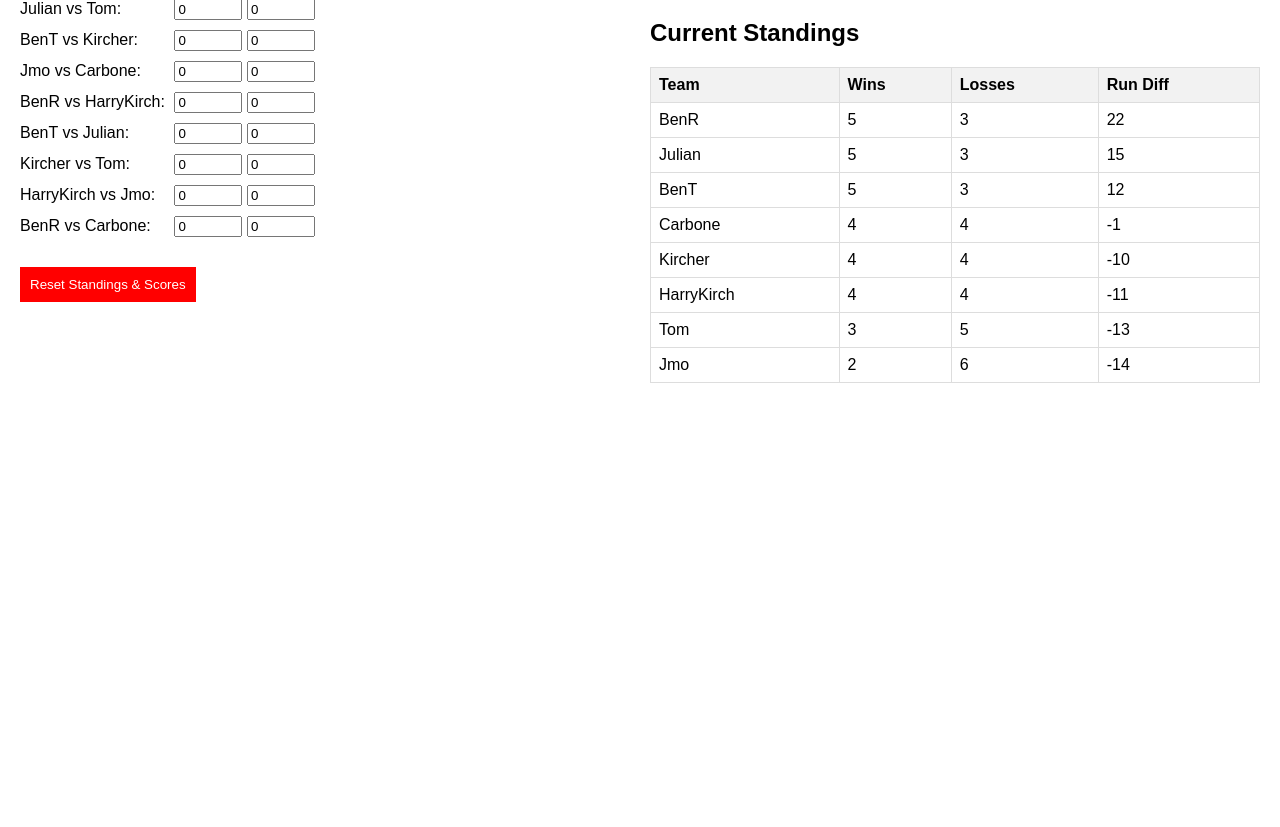
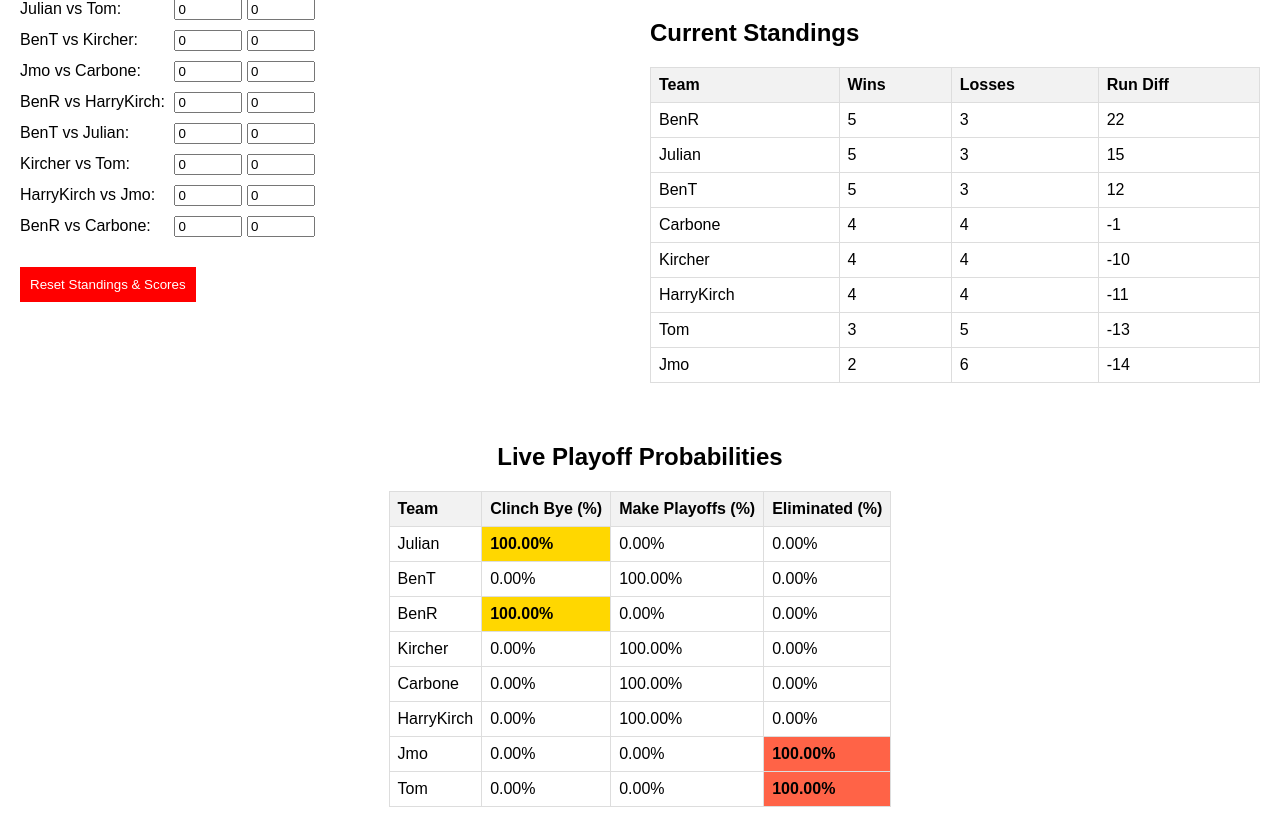
Before and after one commit to JohnKircher/SluggersPlayoffs, a Flask app: page /enter-scores in a window 1280 px wide. Shown: the part 81-908 px from the top of the page. Before the commit the page ends 464 px from the top, so only its background shows below. Run offline with Flask 3, Linux system fonts and the light colour scheme.

Commit message:
updated page working

```diff
--- a/app.py
+++ b/app.py
@@ -199,6 +199,41 @@ def playoff_scenarios(teams, remaining_games, num_simulations=10000):
 
     return scenarios
 
+def calculate_live_probabilities(standings):
+    """
+    Determines playoff probabilities based on **current standings and entered scores**.
+    If a game is still 0-0, it is ignored.
+    """
+    divisions = {
+        'Division A': ['BenT', 'Tom', 'Julian', 'Kircher'],
+        'Division B': ['Jmo', 'BenR', 'Carbone', 'HarryKirch']
+    }
+    probabilities = {team: {'clinch_bye': 0, 'clinch_playoffs': 0, 'miss_playoffs': 0} for team in standings}
+
+    # Determine current division leaders
+    division_winners = {}
+    wildcards = []
+
+    for division, teams_in_div in divisions.items():
+        sorted_teams = sorted(teams_in_div, key=lambda x: (standings[x]['wins'], standings[x]['run_diff']), reverse=True)
+        division_winners[division] = sorted_teams[0]  # Best team in division clinches a bye
+        wildcards.extend(sorted_teams[1:])  # Remaining teams fight for wildcards
+
+    sorted_wildcards = sorted(wildcards, key=lambda x: (standings[x]['wins'], standings[x]['run_diff']), reverse=True)
+    playoff_teams = list(division_winners.values()) + sorted_wildcards[:4]
+
+    # Update probabilities
+    for team in standings:
+        if team in division_winners.values():
+            probabilities[team]['clinch_bye'] = 1.0
+        elif team in playoff_teams:
+            probabilities[team]['clinch_playoffs'] = 1.0
+        else:
+            probabilities[team]['miss_playoffs'] = 1.0
+
+    return probabilities
+
+
 @app.route('/get-click-count', methods=['GET'])
 def get_click_count_api():
     """API endpoint to retrieve the current click count."""
@@ -292,12 +327,17 @@ previous_scores = {i: (0, 0) for i in range(len(remaining_games))}
 
 @app.route('/enter-scores', methods=['GET'])
 def enter_scores():
+    # Compute initial probabilities based on base_standings
+    probabilities = calculate_live_probabilities(base_standings)
+
     return render_template(
         'enter_scores.html',
         standings=base_standings,
         sorted_standings=sorted(base_standings.keys(), key=lambda x: (base_standings[x]['wins'], base_standings[x]['run_diff']), reverse=True),
-        remaining_games=list(enumerate(remaining_games))
+        remaining_games=list(enumerate(remaining_games)),
+        probabilities=probabilities  # <- Ensure probabilities is passed
     )
+
 
 @app.route('/update-score', methods=['POST'])
 def update_score():
@@ -340,27 +380,48 @@ def update_score():
     # Sort standings
     sorted_standings = sorted(standings.keys(), key=lambda x: (standings[x]['wins'], standings[x]['run_diff']), reverse=True)
 
-    # Render updated standings table
+    # Compute **live probabilities** based on entered scores
+    probabilities = calculate_live_probabilities(standings)
+
+    # Render updated tables
     standings_html = render_template('standings_table.html', standings=standings, sorted_standings=sorted_standings)
+    probabilities_html = render_template('probabilities_table.html', probabilities=probabilities)
 
-    return jsonify({'standings_html': standings_html})
+    return jsonify({'standings_html': standings_html, 'probabilities_html': probabilities_html})
 
 
 @app.route('/reset-scores', methods=['POST'])
 def reset_scores():
-    global previous_scores  # Reset all stored scores
+    global previous_scores, base_standings  # Ensure global variables are reset
+
+    # Reset previous scores
     previous_scores = {i: (0, 0) for i in range(len(remaining_games))}
 
-    # Deep copy base_standings to reset standings completely
-    standings = copy.deepcopy(base_standings)
+    # Fully reset base_standings to original values
+    base_standings = {
+        'Julian': {'wins': 5, 'losses': 3, 'run_diff': 15},
+        'BenT': {'wins': 5, 'losses': 3, 'run_diff': 12},
+        'BenR': {'wins': 5, 'losses': 3, 'run_diff': 22},
+        'Kircher': {'wins': 4, 'losses': 4, 'run_diff': -10},
+        'Carbone': {'wins': 4, 'losses': 4, 'run_diff': -1},
+        'HarryKirch': {'wins': 4, 'losses': 4, 'run_diff': -11},
+        'Jmo': {'wins': 2, 'losses': 6, 'run_diff': -14},
+        'Tom': {'wins': 3, 'losses': 5, 'run_diff': -13}
+    }
+
+    # Compute new probabilities based on the reset standings
+    probabilities = calculate_live_probabilities(base_standings)
 
     # Sort standings
-    sorted_standings = sorted(standings.keys(), key=lambda x: (standings[x]['wins'], standings[x]['run_diff']), reverse=True)
+    sorted_standings = sorted(base_standings.keys(), key=lambda x: (base_standings[x]['wins'], base_standings[x]['run_diff']), reverse=True)
 
-    # Render the updated standings table
-    standings_html = render_template('standings_table.html', standings=standings, sorted_standings=sorted_standings)
+    # Render updated tables
+    standings_html = render_template('standings_table.html', standings=base_standings, sorted_standings=sorted_standings)
+    probabilities_html = render_template('probabilities_table.html', probabilities=probabilities)
 
-    return jsonify({'standings_html': standings_html})
+    return jsonify({'standings_html': standings_html, 'probabilities_html': probabilities_html})
+
+
 
 
 if __name__ == '__main__':
--- a/templates/enter_scores.html
+++ b/templates/enter_scores.html
@@ -42,6 +42,38 @@
         .input-group input {
             width: 60px;
         }
+        .reset-button {
+            margin-top: 20px;
+            background: red;
+            color: white;
+            padding: 10px;
+            border: none;
+            cursor: pointer;
+        }
+
+        /* Center probability table */
+        .probabilities-container {
+            display: flex;
+            justify-content: center;
+            align-items: center;
+            margin-top: 40px;
+        }
+
+
+        .highlight-gold {
+    background-color: #FFD700; /* Gold */
+    font-weight: bold;
+}
+
+.highlight-green {
+    background-color: #90EE90; /* Light Green */
+    font-weight: bold;
+}
+
+.highlight-red {
+    background-color: #FF6347; /* Tomato Red */
+    font-weight: bold;
+}
     </style>
 </head>
 <body>
@@ -62,14 +94,22 @@
                     </div>
                 {% endfor %}
             </form>
-            <button onclick="resetScores()" style="margin-top: 20px; background: red; color: white; padding: 10px; border: none; cursor: pointer;">
-                Reset Standings & Scores
-            </button>
+            <button class="reset-button" onclick="resetScores()">Reset Standings & Scores</button>
         </div>
         <div class="standings">
             <h2>Current Standings</h2>
             <div id="standings-table">
                 {% include 'standings_table.html' %}
+            </div>
+        </div>
+    </div>
+
+    <!-- Centered Probability Table -->
+    <div class="probabilities-container">
+        <div>
+            <h2 style="text-align: center;">Live Playoff Probabilities</h2>
+            <div id="probabilities-table">
+                {% include 'probabilities_table.html' %}
             </div>
         </div>
     </div>
@@ -107,10 +147,28 @@
     .then(response => response.json())
     .then(data => {
         document.getElementById('standings-table').innerHTML = data.standings_html;
+        document.getElementById('probabilities-table').innerHTML = data.probabilities_html;
+
+        // Reset all input fields to 0
         document.querySelectorAll("input[type='number']").forEach(input => input.value = 0);
     })
     .catch(error => console.error('Error resetting scores:', error));
 }
+
+
+        function highlight100PercentValues() {
+            // Find all probability table cells and highlight if the text is "100%"
+            document.querySelectorAll('#probabilities-table td').forEach(cell => {
+                if (cell.innerText.trim() === "100%") {
+                    cell.classList.add('highlight-green');
+                } else {
+                    cell.classList.remove('highlight-green');
+                }
+            });
+        }
+
+        // Run highlighting on initial load in case there are already 100% values
+        document.addEventListener('DOMContentLoaded', highlight100PercentValues);
     </script>
 </body>
 </html>
--- /dev/null
+++ b/templates/probabilities_table.html
@@ -0,0 +1,22 @@
+<table>
+    <tr>
+        <th>Team</th>
+        <th>Clinch Bye (%)</th>
+        <th>Make Playoffs (%)</th>
+        <th>Eliminated (%)</th>
+    </tr>
+    {% for team, values in probabilities.items() %}
+    <tr>
+        <td>{{ team }}</td>
+        <td class="{% if values.clinch_bye == 1.0 %}highlight-gold{% endif %}">
+            {{ "%.2f"|format(values.clinch_bye * 100) }}%
+        </td>
+        <td class="{% if values.clinch_playoffs == 1.0 and values.clinch_bye < 1.0 %}highlight-green{% endif %}">
+            {{ "%.2f"|format(values.clinch_playoffs * 100) }}%
+        </td>
+        <td class="{% if values.miss_playoffs == 1.0 %}highlight-red{% endif %}">
+            {{ "%.2f"|format(values.miss_playoffs * 100) }}%
+        </td>
+    </tr>
+    {% endfor %}
+</table>
```
Also changed, not shown: templates/standings_table.html (line endings or trailing spaces). Lines whose indentation alone changed are shown as unchanged.
